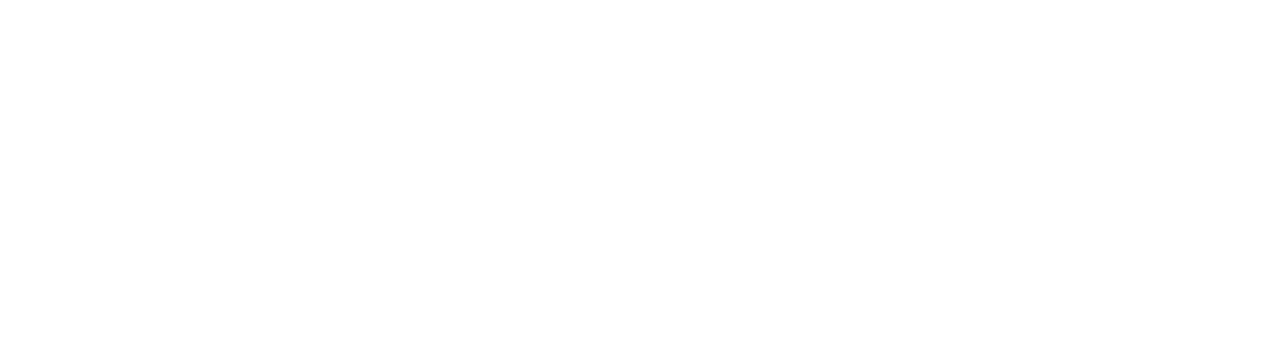
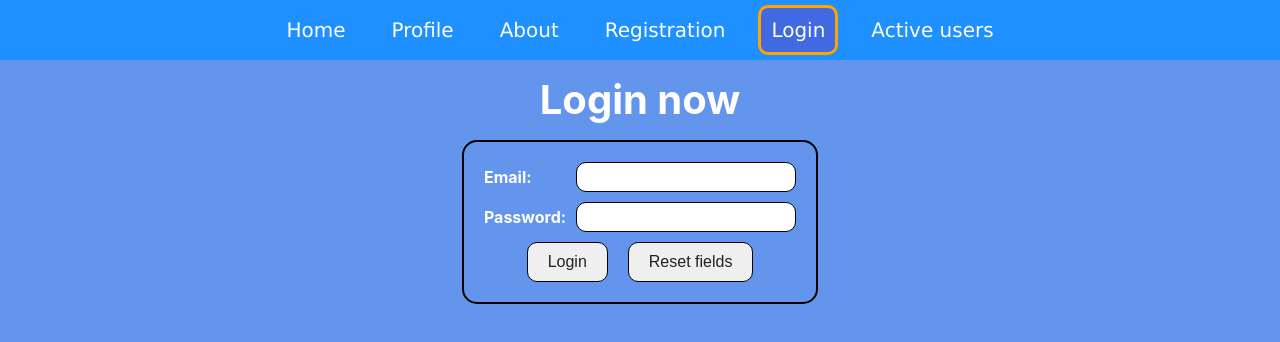
Before and after one commit to kozubslava/pfe-2023-js-fullstack-app, a React (Create React App) app in the folder client/: page /login in a window 1280 px wide. Shown: the top 342 px of the page. Built offline with nearby package versions, Linux system fonts and the light colour scheme.

Commit message:
Add LoginPage

```diff
--- a/client/src/App.js
+++ b/client/src/App.js
@@ -5,6 +5,7 @@
 import RegistrationPage from './pages/Registration';
 import UserContext from './contexts/userContext';
 import UsersPage from './pages/Users';
+import LoginPage from './pages/Login';
 
 const userMockData = {
   id: 1,
@@ -24,6 +25,7 @@
         <Route exact path='/' component={HomePage} />
         <Route path='/profile' component={ProfilePage} />
         <Route path='/registration' component={RegistrationPage} />
+        <Route path='/login' component={LoginPage} />
         <Route path='/users' component={UsersPage} />
       </Switch>
     </UserContext.Provider>
--- a/client/src/api/index.js
+++ b/client/src/api/index.js
@@ -10,6 +10,9 @@
 
   return response;
 }
+
+export const login = async (loginData) =>
+  httpClient.post('/auth/login', loginData);
 
 export async function getUser(userId) {
   const response = await httpClient.get(`/users/${userId}`);
--- a/client/src/components/Header/index.jsx
+++ b/client/src/components/Header/index.jsx
@@ -49,6 +49,16 @@
         <li>
           <NavLink
             exact
+            to='/login'
+            className={styles.link}
+            activeClassName={styles.activeLink}
+          >
+            Login
+          </NavLink>
+        </li>
+        <li>
+          <NavLink
+            exact
             to='/users'
             className={styles.link}
             activeClassName={styles.activeLink}
--- /dev/null
+++ b/client/src/components/LoginForm/LoginForm.module.scss
@@ -0,0 +1,80 @@
+@import '../../styles/variables';
+
+.form {
+  display: flex;
+  flex-direction: column;
+  gap: 10px;
+  border: 2px solid black;
+  padding: 20px;
+  border-radius: 15px;
+  max-width: 500px;
+  min-width: 300px;
+  margin: 0 auto;
+}
+
+.input {
+  flex: 1;
+  max-width: 220px;
+  padding: 5px 10px;
+  border-radius: 10px;
+  border: 1px solid black;
+
+  &Container {
+    display: flex;
+    justify-content: space-between;
+    align-items: center;
+    gap: 10px;
+  }
+}
+
+.label {
+  // font-size: 1.2rem;
+  font-weight: bold;
+}
+
+.genderContainer {
+  display: flex;
+  flex-direction: column;
+  gap: 10px;
+}
+
+.genderHeading {
+  // font-size: 1.2rem;
+  font-weight: bold;
+  margin-bottom: 10px;
+}
+
+.radioLabel {
+  flex: 1;
+  padding: 5px;
+}
+
+.radioContainer {
+  display: flex;
+  gap: 10px;
+  align-items: center;
+}
+
+.error {
+  color: crimson;
+  padding: 5px;
+  background-color: aliceblue;
+  border-radius: 10px;
+  font-size: 1.1rem;
+  border: 3px solid;
+}
+
+.btn {
+  border: 1px solid black;
+  padding: 10px 20px;
+  border-radius: 10px;
+
+  // background-color: $main-bg;
+  // background-color: ;
+
+  &Container {
+    display: flex;
+    justify-content: center;
+    gap: 20px;
+  }
+}
--- /dev/null
+++ b/client/src/components/LoginForm/index.jsx
@@ -0,0 +1,74 @@
+import React, { useContext } from 'react';
+import { Formik, Form, Field, ErrorMessage } from 'formik';
+import cx from 'classnames';
+import { login } from '../../api';
+import { USER_LOGIN_SCHEMA } from '../../validation/userValidation';
+import styles from './LoginForm.module.scss';
+import UserContext from '../../contexts/userContext';
+
+const initialValues = {
+  email: '',
+  password: '',
+};
+
+const LoginForm = (props) => {
+  const [ _ , setUser] = useContext(UserContext);
+
+  const handleSubmit = async (values, formikBag) => {
+
+    const response = await login(values);
+
+    setUser(response.data.data);
+
+    formikBag.resetForm();
+  };
+
+  return (
+    <Formik
+      initialValues={initialValues}
+      onSubmit={handleSubmit}
+      validationSchema={USER_LOGIN_SCHEMA}
+    >
+      <Form className={styles.form}>
+        <div className={styles.inputContainer}>
+          <label htmlFor='email' className={styles.label}>
+            Email:
+          </label>
+          <Field
+            type='email'
+            name='email'
+            id='email'
+            className={styles.input}
+          />
+        </div>
+        <ErrorMessage name='email' component='div' className={styles.error} />
+        <div className={styles.inputContainer}>
+          <label htmlFor='password' className={styles.label}>
+            Password:
+          </label>
+          <Field
+            type='password'
+            name='password'
+            id='password'
+            className={styles.input}
+          />
+        </div>
+        <ErrorMessage
+          name='password'
+          component='div'
+          className={styles.error}
+        />
+        <div className={styles.btnContainer}>
+          <button type='submit' className={styles.btn}>
+            Login
+          </button>
+          <button type='reset' className={styles.btn}>
+            Reset fields
+          </button>
+        </div>
+      </Form>
+    </Formik>
+  );
+};
+
+export default LoginForm;
--- /dev/null
+++ b/client/src/pages/Login/LoginPage.module.scss
@@ -0,0 +1,17 @@
+@import '../../styles/variables';
+
+.container {
+  display: flex;
+  flex-direction: column;
+  gap: 20px;
+  padding: 20px;
+  background-color: $main-bg;
+  color: white;
+  flex: 1;
+}
+
+.heading {
+  font-size: 2.5rem;
+  font-weight: bold;
+  text-align: center;
+}
--- /dev/null
+++ b/client/src/pages/Login/index.jsx
@@ -0,0 +1,18 @@
+import React from 'react';
+import Header from '../../components/Header';
+import styles from './LoginPage.module.scss';
+import LoginForm from '../../components/LoginForm';
+
+const LoginPage = (props) => {
+  return (
+    <>
+    <Header />
+    <section className={styles.container}>
+      <h1 className={styles.heading}>Login now</h1>
+      <LoginForm />
+    </section>
+  </>
+  );
+}
+
+export default LoginPage;
--- a/client/src/validation/userValidation.js
+++ b/client/src/validation/userValidation.js
@@ -4,7 +4,7 @@
 
 const EMAIL_SCHEMA = yup.string().email();
 
-const PASSWORD_SCHEMA = yup.string().matches(/^[a-zA-Z0-9#$%^&]{8,32}$/, 'password must consists of english letters, numbers and special symbols (#, $, %, ^, &)');
+const PASSWORD_SCHEMA = yup.string().matches(/^[a-zA-Z0-9#$%^&]{1,32}$/, 'password must consists of english letters, numbers and special symbols (#, $, %, ^, &)');
 
 const PASSWORD_REPEAT_SCHEMA = yup.string().oneOf([yup.ref('password'), null], 'password must match');
 
@@ -17,6 +17,11 @@
   isMale: yup.bool(),
 });
 
+export const USER_LOGIN_SCHEMA = yup.object({
+  email: EMAIL_SCHEMA.required(),
+  password: PASSWORD_SCHEMA.required(),
+});
+
 export const USER_UPDATE_SCHEMA = yup.object({
   firstName: NAME_SCHEMA,
   lastName: NAME_SCHEMA,
```
